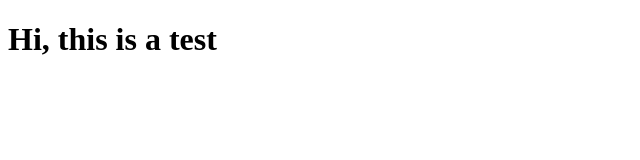
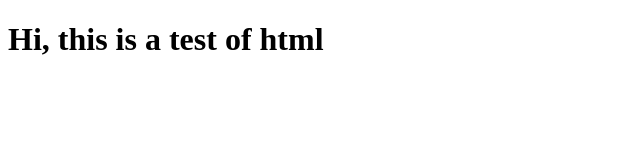
Before and after one commit to Nuceleus/Sena_Test_Repository, a plain HTML site: page index.html in a window 1280 px wide. Shown: the whole page, without its empty margins (0-640 px from the left). Drawn offline with Linux system fonts and the light colour scheme.

Commit message:
this is a little test

```diff
--- a/index.html
+++ b/index.html
@@ -7,6 +7,6 @@
     <title>Document</title>
 </head>
 <body>
-    <h1>Hi, this is a test</h1>
+    <h1>Hi, this is a test of html</h1>
 </body>
 </html>
```
